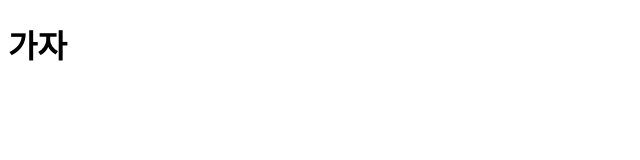
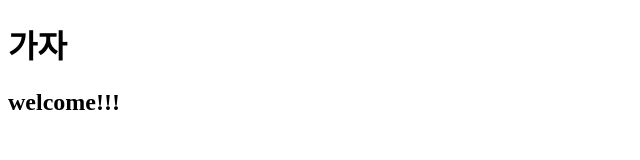
Before and after one commit to changsik-28/htmlcss, a plain HTML site: page index.html in a window 1280 px wide. Shown: the whole page, without its empty margins (0-640 px from the left). Drawn offline with Linux system fonts and the light colour scheme.

Commit message:
추가사항

```diff
--- a/index.html
+++ b/index.html
@@ -8,5 +8,6 @@
 </head>
 <body>
     <h1>가자</h1>
+    <h2>welcome!!!</h2>
 </body>
 </html>
```
